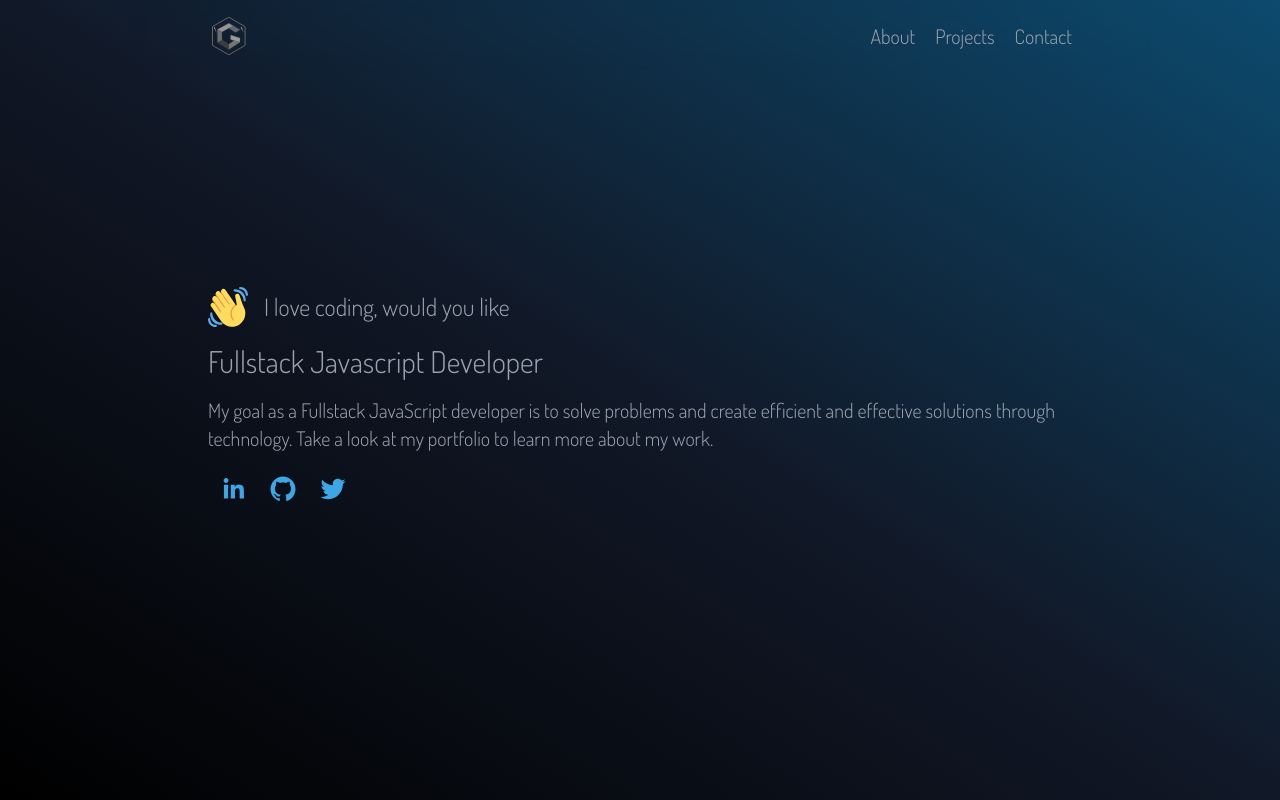
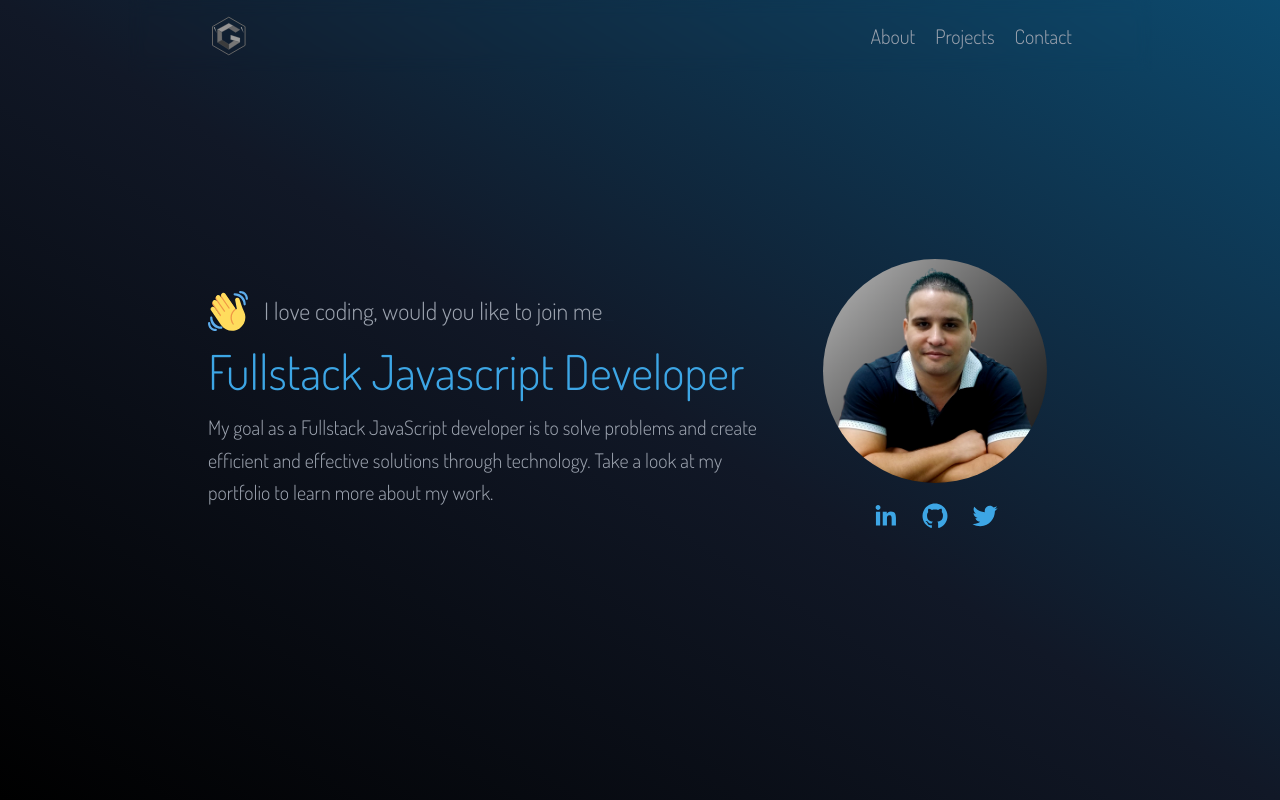
Before and after one commit to gustavoylc/portfolio, a Next.js app: page / in a window 1280 px wide. Built offline with nearby package versions, Linux system fonts and the light colour scheme.

Commit message:
feat: add perfil image

```diff
--- a/src/pages/index.js
+++ b/src/pages/index.js
@@ -3,6 +3,7 @@ import Image from 'next/image';
 import { SocialIcon } from 'react-social-icons';
 import { Cursor, useTypewriter } from 'react-simple-typewriter';
 import WavingHand from '../../public/icons/waving-hand.svg';
+import Perfil from '../../public/perfil.png';
 
 function Home() {
   const [text] = useTypewriter({
@@ -10,15 +11,15 @@ function Home() {
       "Hi, I'm Gustavo!",
       'I love coding, would you like to join me?',
       "Let's start again",
-      "{ greetings: 'Hi, I'm Gustavo!' }",
+      '{ greetings: "Hi, I\'m Gustavo!" }',
     ],
     loop: 1,
     delaySpeed: 1000,
+    deleteSpeed: 30,
+    typeSpeed: 70,
   });
   return (
-    <>
-      <motion.section
-        className="flex flex-col place-content-center gap-3 h-screen"
+    <motion.div
       initial="hidden"
       animate="visible"
       variants={{
@@ -31,8 +32,10 @@ function Home() {
           },
         },
       }}
+      className="grid sm:content-center sm:justify-items-center sm:items-center gap-10 h-screen grid-cols-15 sm:grid-cols-[2fr_1fr] pt-20 sm:pt-0"
     >
-        <article className="flex gap-4 items-center">
+      <section className="flex flex-col gap-4">
+        <article className="flex  items-center gap-4">
           <Image src={WavingHand} alt="Waving Hand" height={40} />
           <h4>
             <span>{text}</span>
@@ -40,22 +43,33 @@ function Home() {
           </h4>
         </article>
         <article>
-          <h3>Fullstack Javascript Developer</h3>
+          <p className="font-light text-[#3da6e5] text-4xl sm:text-5xl">
+            Fullstack Javascript Developer
+          </p>
         </article>
         <article className="text-xl">
-          <p>
+          <p className="leading-relaxed">
             My goal as a Fullstack JavaScript developer is to solve problems and
             create efficient and effective solutions through technology. Take a
             look at my portfolio to learn more about my work.
           </p>
         </article>
-        <article className="">
+      </section>
+      <section className="flex flex-col gap-2 place-items-center">
+        <Image
+          src={Perfil}
+          alt="Perfil photo"
+          width={240}
+          className="rounded-full flex justify-items-center w-40 sm:w-56"
+        />
+        <article className="pb-6 sm:pb-0 ">
           <SocialIcon
             url="https://www.linkedin.com/in/gustavoylc/"
             bgColor="transparent"
             fgColor="#3da6e5"
             target="_blank"
             rel="noopener noreferrer"
+            className="hover:bg-gray-900 rounded-full"
           />
           <SocialIcon
             url="https://github.com/gustavoylc"
@@ -63,6 +77,7 @@ function Home() {
             fgColor="#3da6e5"
             target="_blank"
             rel="noopener noreferrer"
+            className="hover:bg-gray-900 rounded-full"
           />
           <SocialIcon
             url="https://twitter.com/gustavoylc"
@@ -70,10 +85,11 @@ function Home() {
             fgColor="#3da6e5"
             target="_blank"
             rel="noopener noreferrer"
+            className="hover:bg-gray-900 rounded-full"
           />
         </article>
-      </motion.section>
-    </>
+      </section>
+    </motion.div>
   );
 }
 export default Home;
```
Lines whose indentation alone changed are shown as unchanged.
